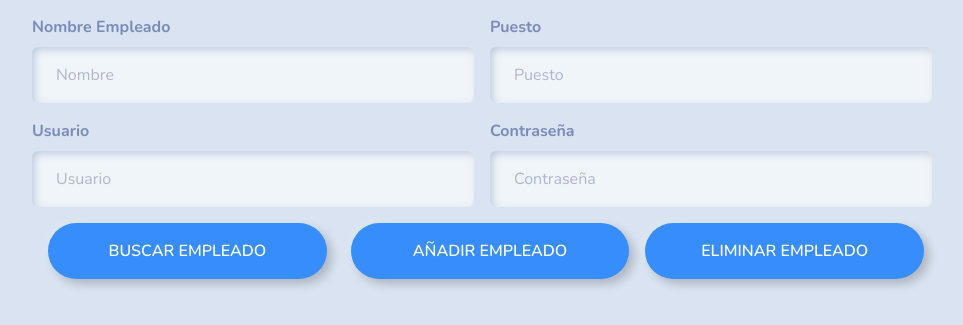
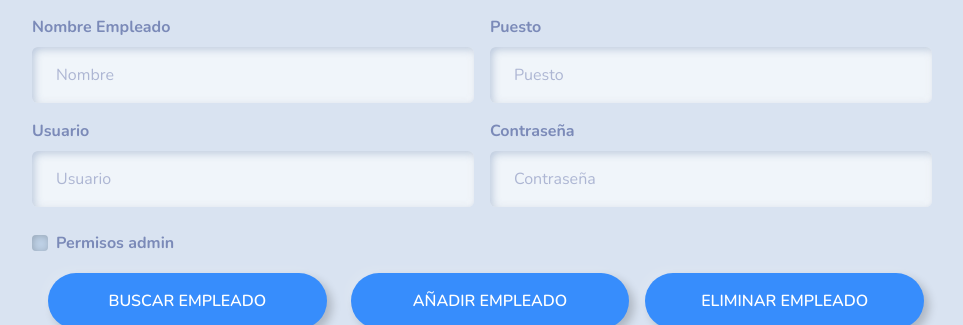
Before and after one commit to estebansaavedrahoyos/SistemaFichajes, a FastAPI app: page /empleados in a window 1280 px wide. Shown: the part 166-491 px from the top of the page, without its empty margins (158-1121 px from the left). Run offline with FastAPI, Linux system fonts and the light colour scheme; some libraries are stand-ins or nearby versions.

Commit message:
Añadir checkbox admin al crear usuario

```diff
--- a/app/templates/empleados.html
+++ b/app/templates/empleados.html
@@ -22,6 +22,15 @@
         <div class="col-md-6">
             <label class="form-label fw-bold">Contraseña</label>
             <input type="password" class="form-control" name="contrasena" placeholder="Contraseña">
+        </div>
+
+        <div class="col-md-6 mt-4">
+            <div class="form-check">
+                <input class="form-check-input" type="checkbox" name="admin" value="true" id="admin">
+                <label class="form-check-label fw-bold" for="admin">
+                    Permisos admin
+                </label>
+            </div>
         </div>
     </div>
 <div class="mt-3 d-flex">
```
